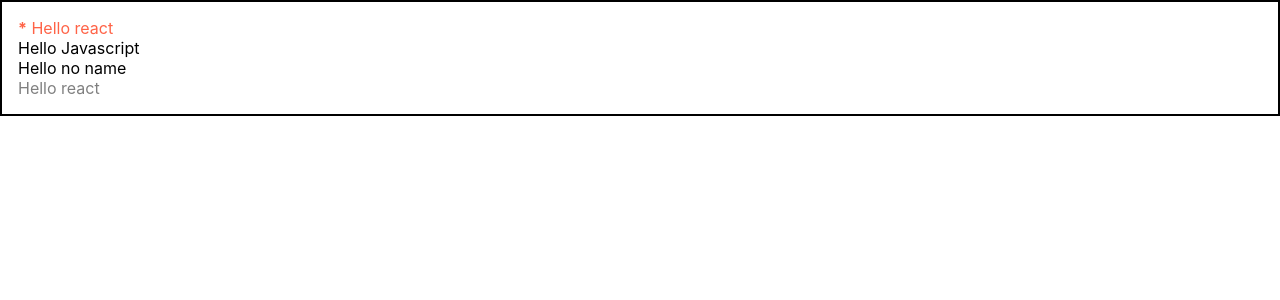
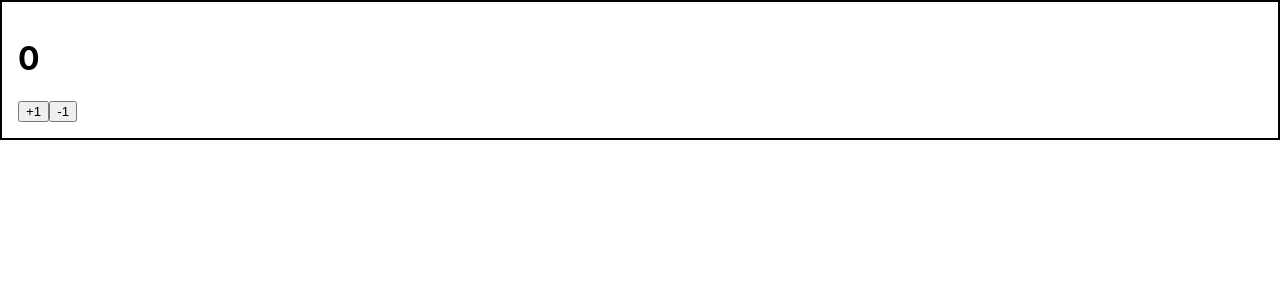
Before and after one commit to Quriousity/react-tutorial, a React (Create React App) app in the folder react-tutorial/: page / in a window 1280 px wide. Shown: the top 300 px of the page. Built offline with nearby package versions, Linux system fonts and the light colour scheme.

Commit message:
Counter
Counter.jsx

```diff
--- a/react-tutorial/src/App.js
+++ b/react-tutorial/src/App.js
@@ -1,16 +1,11 @@
-import Hello from './components/Hello';
-import Hello2 from './components/Hello2';
 import Wrapper from './components/Wrapper';
+import Counter from './components/Counter';
 
 function App() {
   return (
     <div>
       <Wrapper>
-        <Hello name="react" color="tomato" isSpecial/>
-        <Hello name="Javascript"/>
-        <Hello />
-        <Hello2 name="react" color="grey"/>
-        <Hello2 name="react" color="grey" isSpecial/>
+        <Counter />
       </Wrapper>
     </div>
   );
--- /dev/null
+++ b/react-tutorial/src/components/Counter.jsx
@@ -0,0 +1,11 @@
+function Counter() {
+  return (
+    <div>
+      <h1>0</h1>
+      <button>+1</button>
+      <button>-1</button>
+    </div>
+  )
+}
+
+export default Counter;
```
